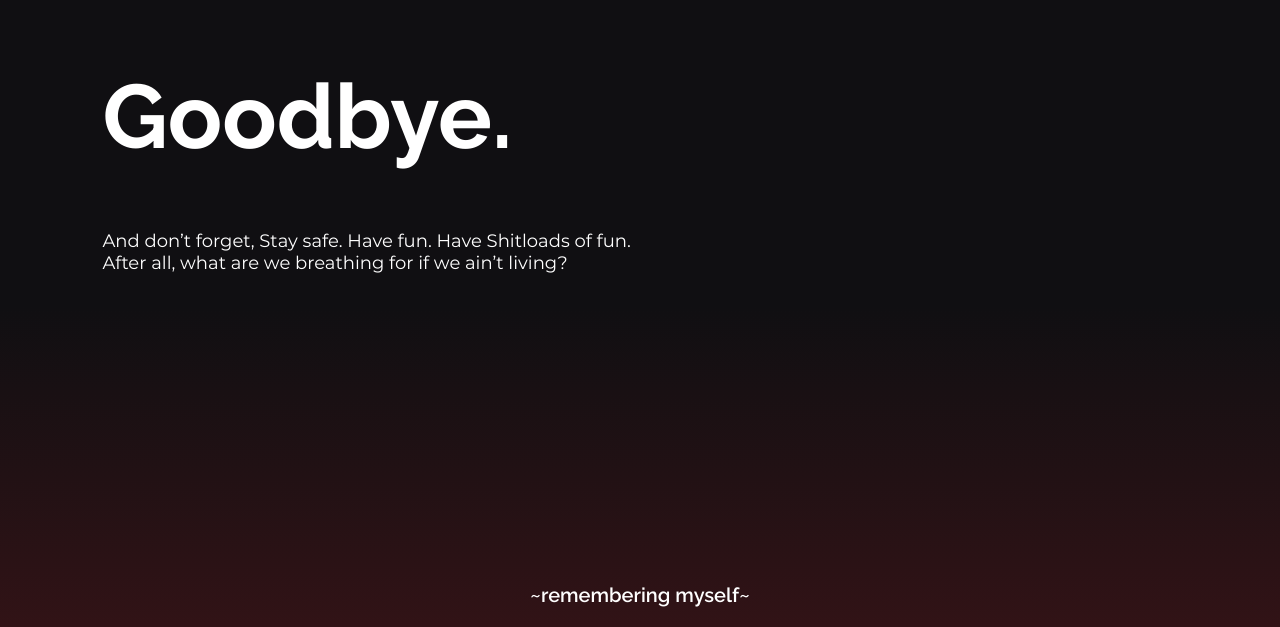
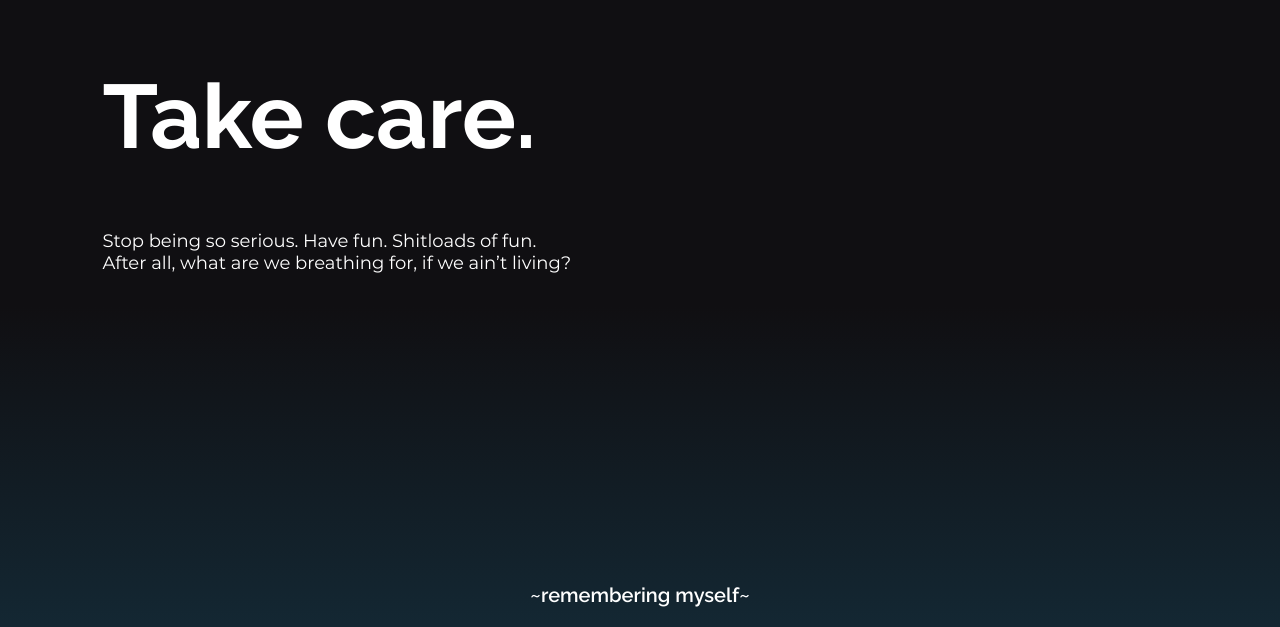
Before and after one commit to shaan-mephobic/the-portfolio-project, a plain HTML site: page index.html in a window 1280 px wide. Shown: the part 1773-2400 px from the top of the page. Drawn offline with Linux system fonts and the light colour scheme.

Commit message:
increase border radius and update third page

```diff
--- a/index.html
+++ b/index.html
@@ -63,9 +63,9 @@
             <h6 style="margin-top: 0; margin-bottom: 0;">~remembering myself~</h6>
         </div>
         <div class="content3">
-            <h1>Goodbye.</h1>
-            <p>And don’t forget, Stay safe. Have fun. Have Shitloads of fun.<br>
-                After all, what are we breathing for if we ain’t living? </p>
+            <h1>Take care.</h1>
+            <p>Stop being so serious. Have fun. Shitloads of fun.<br>
+                After all, what are we breathing for, if we ain’t living? </p>
         </div>
     </div>
     <!-- <div class="content4"> -->
--- a/style.css
+++ b/style.css
@@ -153,7 +153,7 @@ strong {
     background-position: center;
     background-image: url("images/illenium.jpg");
     filter: drop-shadow(0px 4px 9px rgba(0, 0, 0, 0.4));
-    border-radius: 5px;
+    border-radius: 8px;
     left:50%;
     transform:translate(50%);
 }
@@ -166,7 +166,6 @@ strong {
     width: 100px;
     /* height: 20px; */
     transform: translate(-50%, -50%);
-
 }
 
 /* .card button {
@@ -186,7 +185,7 @@ strong {
     height: 100vh;
     width: 100%;
     /* background-image: linear-gradient(180deg, #100F12 60%, #851c20 200%); */
-    background-image: linear-gradient(180deg, #100F12 60%, #851c20 200%);
+    background-image: linear-gradient(180deg, #100F12 60%, #1c6485 200%);
     background-size: cover;
     background-position: center;
 }
```
